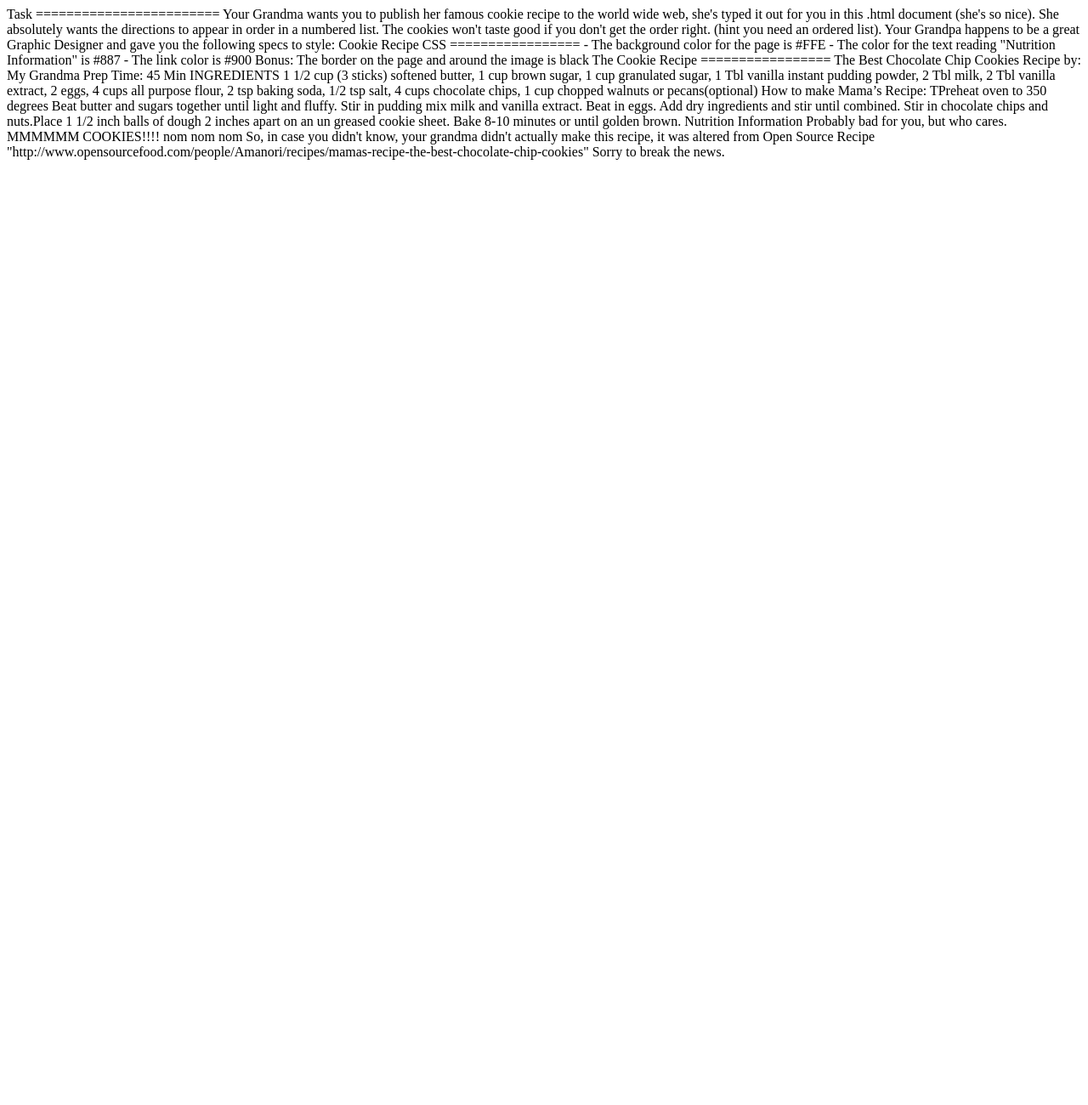
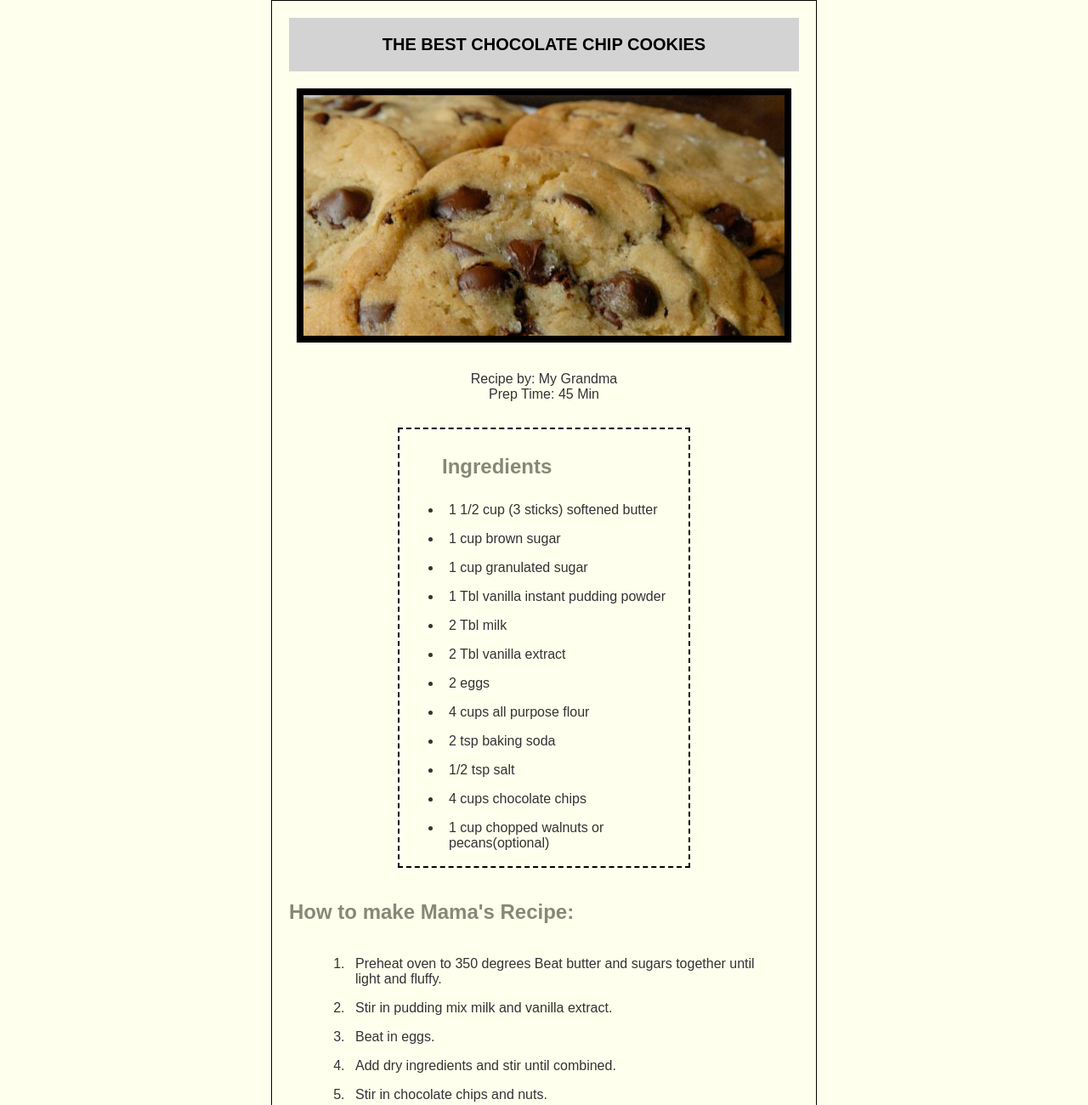
Before and after one commit to rockysecrets/FEWD_Week1, a plain HTML site: page cookie_recipe/index.html in a window 1280 px wide. Shown: the top 1300 px of the page at 85% size. Before the commit the page ends 800 px from the top, so only its background shows below. Drawn offline with Linux system fonts and the light colour scheme.

Commit message:
Completed Cookie Recipe Site v1

```diff
--- /dev/null
+++ b/cookie_recipe/cookies.css
@@ -0,0 +1,90 @@
+body {
+  background-color: #FFE;
+  font-family: sans-serif;
+  border: 1px;
+  border-color: #000000;
+  border-style: solid;
+  padding: 20px;
+  margin: auto;
+  width:600px;
+
+}
+header {
+  background-color: LightGray;
+  font-size: 20px;
+  padding: 20px;
+  text-align: center;
+  font-weight: bold;
+}
+footer {
+  text-align: center;
+}
+
+img{
+  border: 8px;
+  border-color: #000000;
+  border-style: solid;
+margin-top: 20px;
+
+}
+
+.cookieimagecontainer{
+  text-align: center;
+}
+
+h1 {
+  color: #000000;
+  text-align: center;
+}
+h2 {
+  color: #887;
+}
+p {
+  color: #333333;
+  text-align: center;
+  padding: 10px;
+  margin: 20px;
+}
+
+.miniwords{
+  font-size: 11px;
+  font-style: italic;
+}
+
+.centertext{
+  text-align: center;
+}
+
+ul {
+  color: #333333;
+  border: 2px;
+  border-color: #000000;
+  border-style: dashed;
+  padding: 10px;
+  padding-left: 50px;
+  width: 280px;
+  margin: auto;
+}
+li {
+  padding: 8px;
+}
+
+ol {
+  color: #333333;
+  padding: 10px;
+  padding-left: 50px;
+  margin: 20px;
+}
+
+
+a {
+  color: #900;
+  text-decoration: underline;
+}
+a:hover {
+  color: aliceblue;
+}
+
+#thetoptop {
+  color: MediumPurple;
+}
--- a/cookie_recipe/index.html
+++ b/cookie_recipe/index.html
@@ -1,39 +1,57 @@
-Task
-========================
+<!DOCTYPE html>
+<html>
 
-Your Grandma wants you to publish her famous cookie recipe to the world wide web, she's typed it out for you in this .html document (she's so nice).
+<head>
+  <title>The Best Chocolate Chip Cookies by Grandma</title>
+  <link rel="stylesheet" type="text/css" href="cookies.css">
 
-She absolutely wants the directions to appear in order in a numbered list. The cookies won't taste good if you don't get the order right. (hint you need an ordered list).
+</head>
 
-Your Grandpa happens to be a great Graphic Designer and gave you the following specs to style:
-
-Cookie Recipe CSS
-=================
-
-- The background color for the page is #FFE
-- The color for the text reading "Nutrition Information" is #887
-- The link color is #900
-
-Bonus: The border on the page and around the image is black
-
-The Cookie Recipe
-=================
-
-The Best Chocolate Chip Cookies
-Recipe by: My Grandma
-Prep Time: 45 Min
-
-INGREDIENTS
-1 1/2 cup (3 sticks) softened butter, 1 cup brown sugar, 1 cup granulated sugar, 1 Tbl vanilla instant pudding powder, 2 Tbl milk, 2 Tbl vanilla extract, 2 eggs, 4 cups all purpose flour, 2 tsp baking soda, 1/2 tsp salt, 4 cups chocolate chips, 1 cup chopped walnuts or pecans(optional)
-
-How to make Mama’s Recipe: TPreheat oven to 350 degrees Beat butter and sugars together until light and fluffy. Stir in pudding mix milk and vanilla extract. Beat in eggs. Add dry ingredients and stir until combined.
-Stir in chocolate chips and nuts.Place 1 1/2 inch balls of dough 2 inches apart on an un greased cookie sheet. Bake 8-10 minutes or until golden brown.
+<body>
+  <header>THE BEST CHOCOLATE CHIP COOKIES</header>
+<div class="cookieimagecontainer">
+<img src="cookies.jpg"></div>
+  <p>Recipe by: My Grandma<br>
+Prep Time: 45 Min</p>
 
 
-Nutrition Information
+<ul>
+    <h2>Ingredients</h2>
+    <li>1 1/2 cup (3 sticks) softened butter</li>
+    <li>1 cup brown sugar</li>
+    <li>1 cup granulated sugar</li>
+    <li>1 Tbl vanilla instant pudding powder</li>
+    <li>2 Tbl milk</li>
+    <li>2 Tbl vanilla extract</li>
+    <li>2 eggs</li>
+    <li>4 cups all purpose flour</li>
+    <li>2 tsp baking soda</li>
+    <li>1/2 tsp salt</li>
+      <li>4 cups chocolate chips</li>
+      <li>1 cup chopped walnuts or pecans(optional)</li>
+    </ul>
+<br>
 
-Probably bad for you, but who cares. MMMMMM COOKIES!!!! nom nom nom
+  <h2>How to make Mama's Recipe:</h2>
+
+  <ol>
+    <li>Preheat oven to 350 degrees Beat butter and sugars together until light and fluffy.</li>
+      <li>Stir in pudding mix milk and vanilla extract.</li>
+        <li>Beat in eggs.</li>
+          <li>Add dry ingredients and stir until combined.</li>
+            <li> Stir in chocolate chips and nuts.</li>
+              <li>Place 1 1/2 inch balls of dough 2 inches apart on an un greased cookie sheet.</li>
+                <li>Bake 8-10 minutes or until golden brown.</li>
+              </ol>
 
 
-So, in case you didn't know, your grandma didn't actually make this recipe, it was altered from Open Source Recipe "http://www.opensourcefood.com/people/Amanori/recipes/mamas-recipe-the-best-chocolate-chip-cookies"
-Sorry to break the news. <!--You must include the link in your final webpage -->
+  <h2 class="centertext">Nutrition Information</h2>
+
+  <p>Probably bad for you, but who cares.</p>
+
+    <h2 class="centertext">MMMMMM COOKIES!!!!</h2>
+    <p>Nom nom nom.</p>
+    <p>So, in case you didn't know, your grandma didn't actually make this recipe, it was altered from
+      <a href="http://www.opensourcefood.com/people/Amanori/recipes/mamas-recipe-the-best-chocolate-chip-cookies">Open Source Recipe</a></p>
+<p class="miniwords">  Sorry to break the news.</p>
+  <!--You must include the link in your final webpage -->
--- a/ga_press_release/ga_press_release.css
+++ b/ga_press_release/ga_press_release.css
@@ -10,34 +10,39 @@ background-color: LightGray;
 font-size:50px;
 padding: 10px;
 text-align: center;
+margin: 20px;
 }
 
-h1 {
-
-  font-size: 14px;
+footer{
+  text-align: center;
 }
 
 
 p {
-    font-weight: bold;
-    color: #333333;
+    margin: 20px;
+    color: #333333
+      text-align: center;
 }
 
 ul{
   list-style: square;
 }
 
-li { color: #ff0033;
+li {
+  color: lightslategray;
+  margin: 8px;
 }
 
 a{
+color: orangered;
 text-decoration: none;
+}
+
+a:hover {
+  color: aliceblue;
+}
 
 }
-
-#thetoptop {
-
-font-weight:bold;
-color: red ;
-
+#thetoptop{
+  color: MediumPurple;
 }
```
Also changed, not shown: ga_press_release/index.html (+9 -9 lines), 1 other file.
